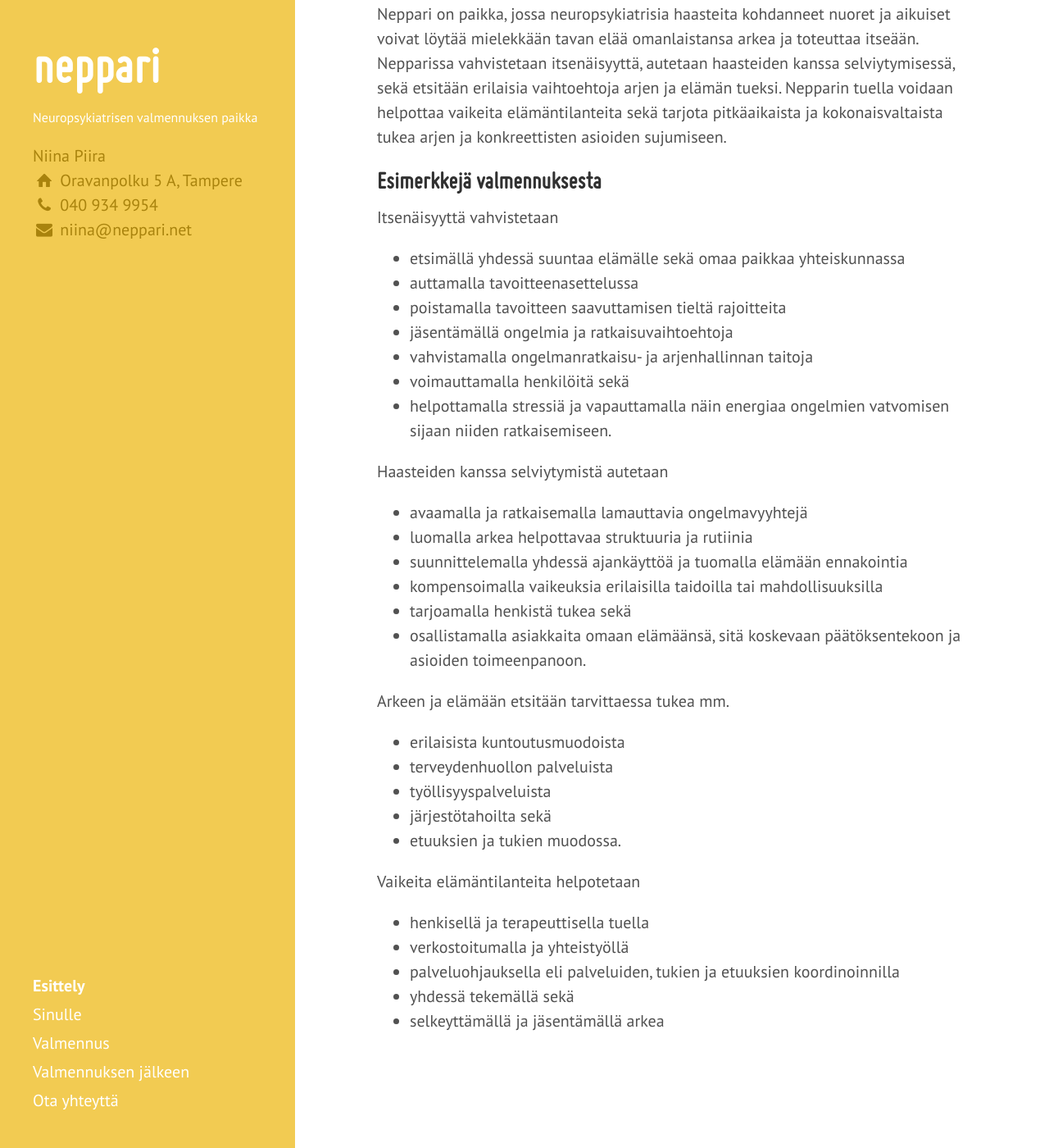
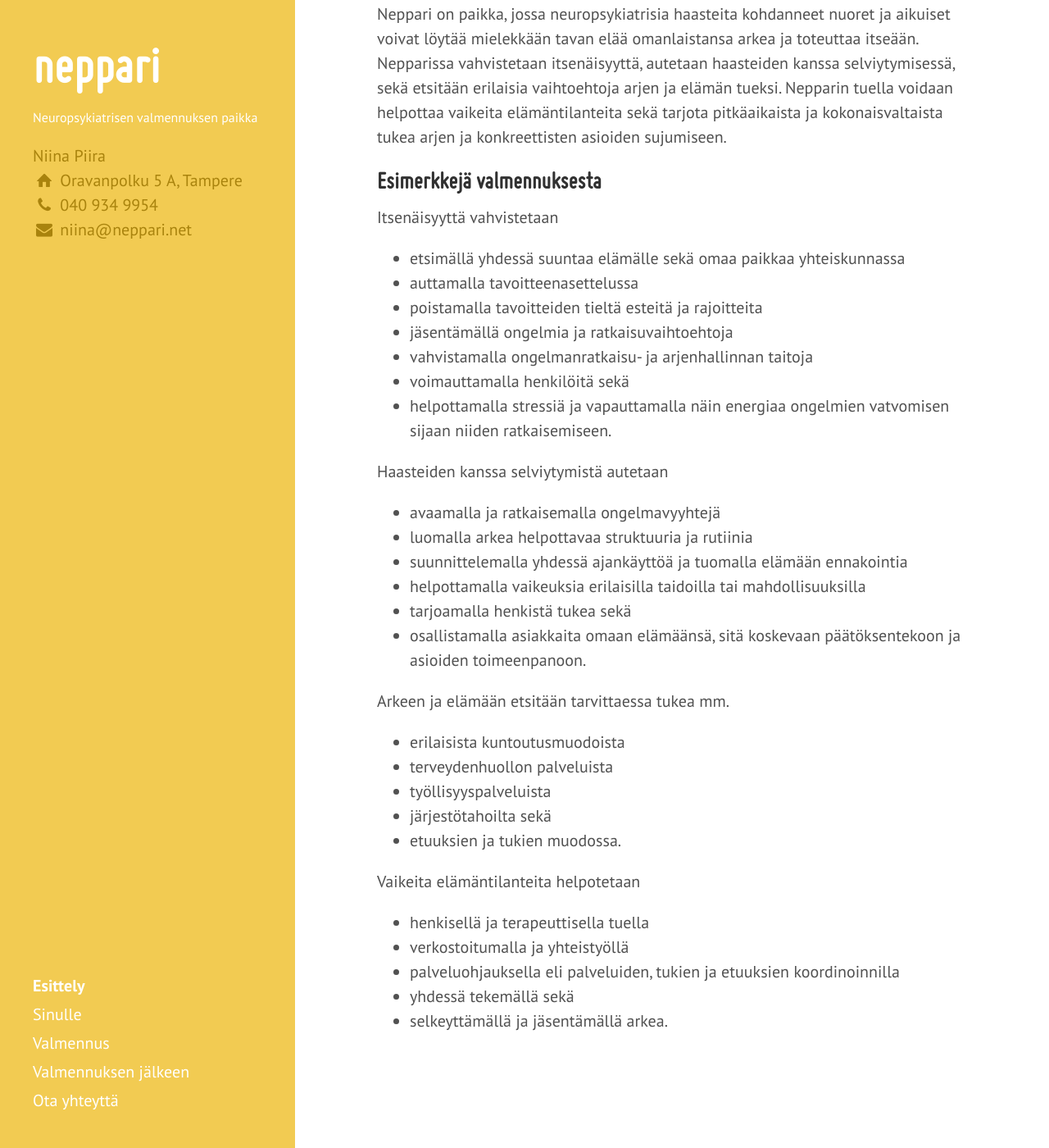
Before and after one commit to niinapiira/neppari.net, a Jekyll site: the page built from index.md, in a window 1280 px wide and 1400 px high, scrolled down 498 px. Shown: the whole window at 82% size. Built offline with Jekyll 4.4.1, drawn with Linux system fonts in a browser that asks for light colours; Markdown is read by kramdown in place of the engine named in the settings.

Commit message:
Updated index.md

```diff
--- a/index.md
+++ b/index.md
@@ -20,7 +20,7 @@ Itsenäisyyttä vahvistetaan
 
 * etsimällä yhdessä suuntaa elämälle sekä omaa paikkaa yhteiskunnassa
 * auttamalla tavoitteenasettelussa
-* poistamalla tavoitteen saavuttamisen tieltä rajoitteita
+* poistamalla tavoitteiden tieltä esteitä ja rajoitteita
 * jäsentämällä ongelmia ja ratkaisuvaihtoehtoja
 * vahvistamalla ongelmanratkaisu- ja arjenhallinnan taitoja
 * voimauttamalla henkilöitä sekä
@@ -28,10 +28,10 @@ Itsenäisyyttä vahvistetaan
 
 Haasteiden kanssa selviytymistä autetaan
 
-* avaamalla ja ratkaisemalla lamauttavia ongelmavyyhtejä
+* avaamalla ja ratkaisemalla ongelmavyyhtejä
 * luomalla arkea helpottavaa struktuuria ja rutiinia
 * suunnittelemalla yhdessä ajankäyttöä ja tuomalla elämään ennakointia
-* kompensoimalla vaikeuksia erilaisilla taidoilla tai mahdollisuuksilla
+* helpottamalla vaikeuksia erilaisilla taidoilla tai mahdollisuuksilla
 * tarjoamalla henkistä tukea sekä
 * osallistamalla asiakkaita omaan elämäänsä, sitä koskevaan päätöksentekoon ja asioiden toimeenpanoon.
 
@@ -49,4 +49,4 @@ Vaikeita elämäntilanteita helpotetaan
 * verkostoitumalla ja yhteistyöllä
 * palveluohjauksella eli palveluiden, tukien ja etuuksien koordinoinnilla
 * yhdessä tekemällä sekä
-* selkeyttämällä ja jäsentämällä arkea
+* selkeyttämällä ja jäsentämällä arkea.
```
